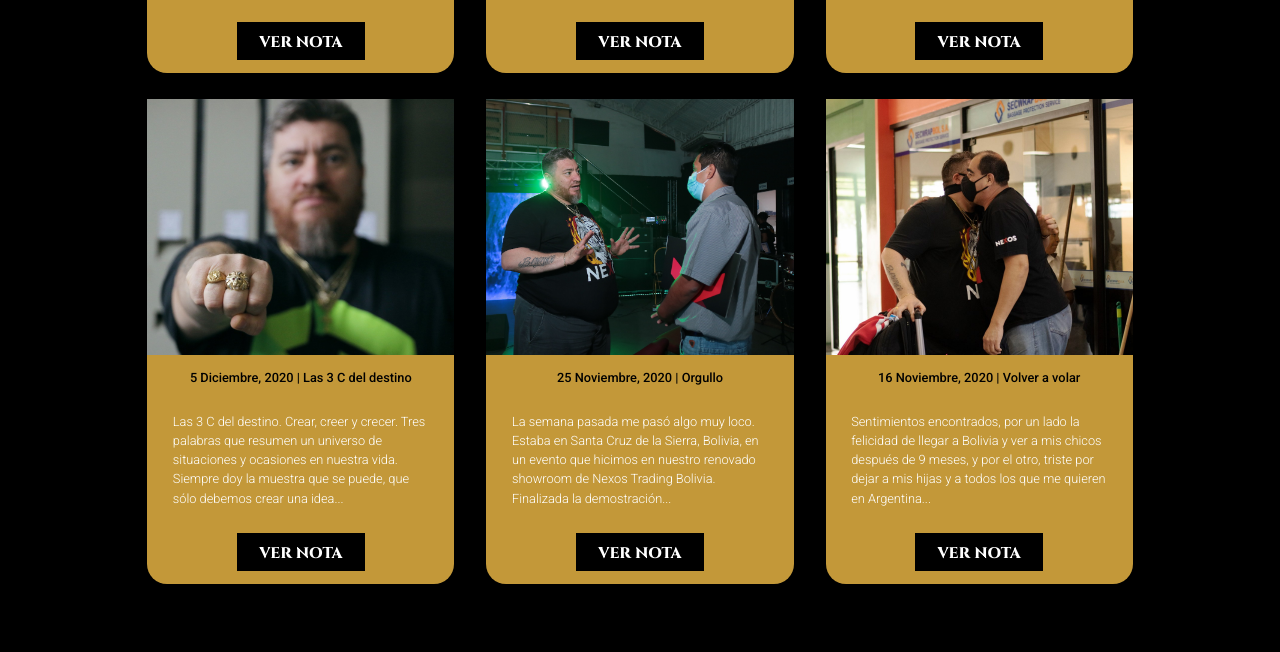
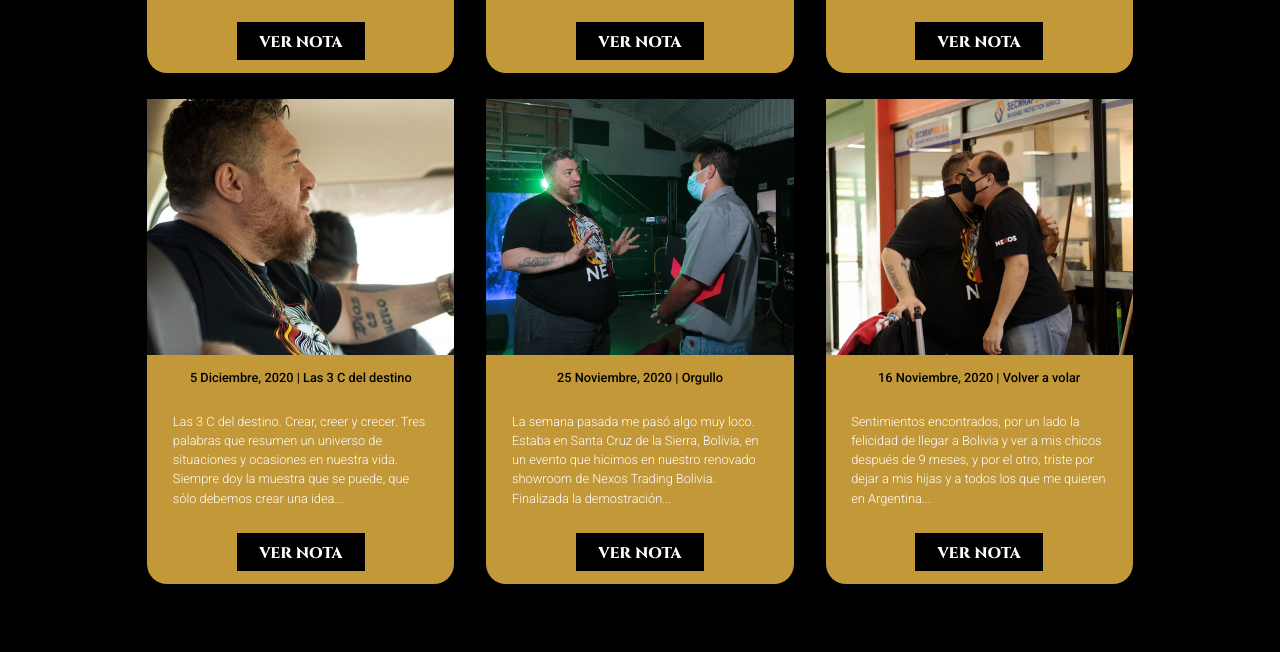
Before and after one commit to TomiTorres93/javier-miranda, a website: page blog.html in a window 1280 px wide. Shown: the part 3917-4569 px from the top of the page. Drawn offline with nearby package versions, Linux system fonts and the light colour scheme.

Commit message:
corrección foto blog

```diff
--- a/blog.html
+++ b/blog.html
@@ -290,7 +290,7 @@
         </div>
 
         <div class="blog-item">
-            <img class="blog-pag-img" src="images/blog/Javier-Miranda-2020-1.jpeg" alt="Las 3 C del destin">
+            <img class="blog-pag-img" src="images/blog/lastrescdeldestino.jpg" alt="Las 3 C del destin">
             <p class="fecha-blog">5 Diciembre, 2020 | Las 3 C del destino</p>
             <p class="blog-pag-titulo"> Las 3 C del destino. Crear, creer y crecer. Tres palabras que resumen un universo de situaciones y ocasiones en nuestra vida. Siempre doy la muestra que se puede, que sólo debemos crear una idea...</p>
             <div class="boton-blog-ver-nota">
```
